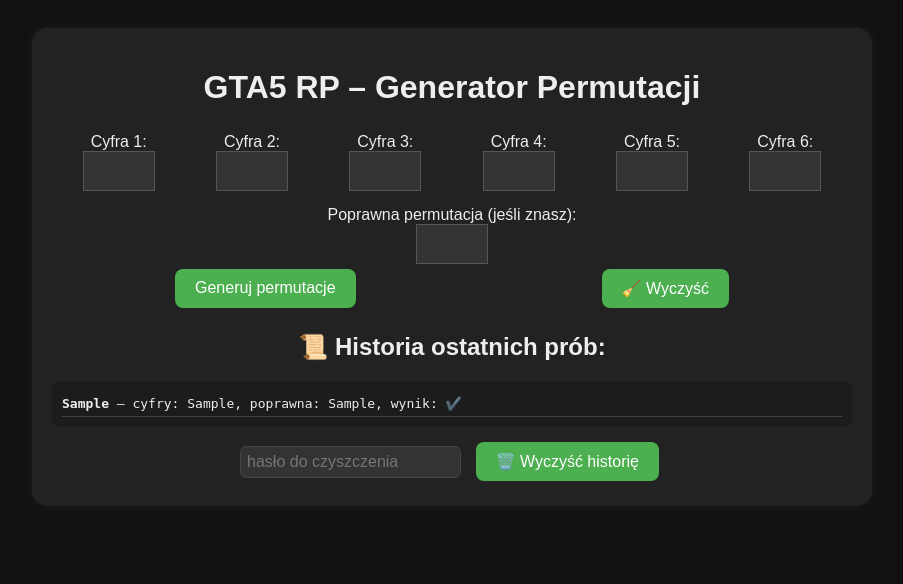
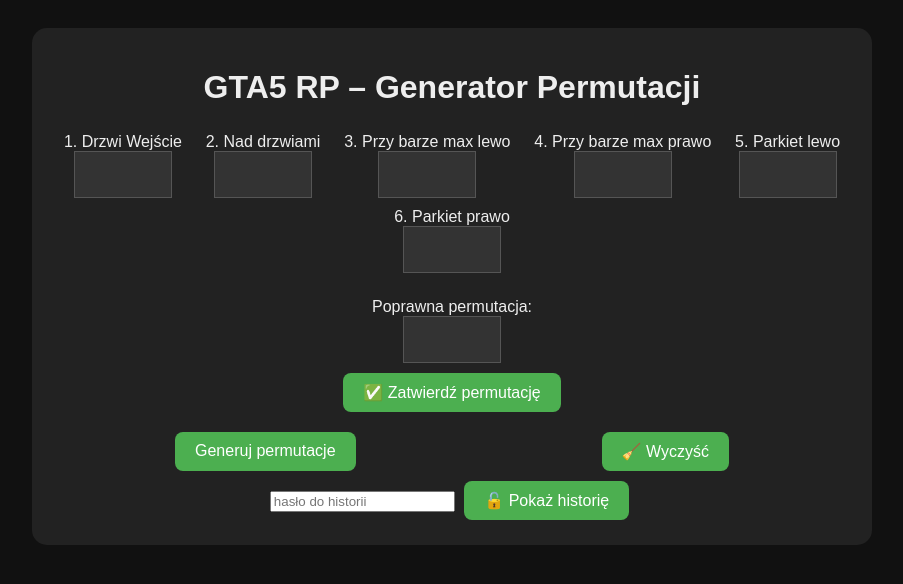
Before and after one commit to HuraganHakier/permutacjeklub, a Flask app: page / in a window 1280 px wide. Shown: the top 584 px of the page, without its empty margins (188-1091 px from the left). Run offline with Flask 3, Linux system fonts and the light colour scheme; tables that the repository leaves empty hold one stand-in row (values such as "Sample post").

Commit message:
Add files via upload

```diff
--- a/app.py
+++ b/app.py
@@ -6,7 +6,7 @@
 
 app = Flask(__name__)
 DB_FILE = "baza.db"
-HISTORY_PASSWORD = "napad123"  # hasło do czyszczenia historii
+HISTORY_PASSWORD = "napad123"
 
 def init_db():
     if not os.path.exists(DB_FILE):
@@ -15,7 +15,12 @@
                 CREATE TABLE historia (
                     id INTEGER PRIMARY KEY AUTOINCREMENT,
                     czas TEXT,
-                    cyfry TEXT,
+                    drzwi_wejscie TEXT,
+                    nad_drzwiami TEXT,
+                    bar_lewo TEXT,
+                    bar_prawo TEXT,
+                    parkiet_lewo TEXT,
+                    parkiet_prawo TEXT,
                     poprawna TEXT,
                     trafione INTEGER
                 )
@@ -26,12 +31,24 @@
     wynik = []
     liczba_perm = 0
     error = None
+    komunikat = ""
     poprawna = ""
     trafione = False
-    komunikat = ""
-    cyfry_input = ["", "", "", "", "", ""]
+    miejsca = {
+        "drzwi_wejscie": "",
+        "nad_drzwiami": "",
+        "bar_lewo": "",
+        "bar_prawo": "",
+        "parkiet_lewo": "",
+        "parkiet_prawo": ""
+    }
 
     if request.method == "POST":
+        if "clear" in request.form:
+            return render_template("index.html", wynik=[], liczba_perm=0, error=None,
+                                   miejsca=miejsca, poprawna="", trafione=False,
+                                   historia=fetch_history(), komunikat="")
+
         if "clearhistory" in request.form:
             podane_haslo = request.form.get("clearpassword", "")
             if podane_haslo == HISTORY_PASSWORD:
@@ -41,40 +58,48 @@
             else:
                 komunikat = "Błędne hasło do usunięcia historii ❌"
 
-        elif "clear" in request.form:
-            return render_template("index.html", wynik=[], liczba_perm=0, error=None,
-                                   cyfry_input=[""]*6, poprawna="", trafione=False,
-                                   historia=fetch_history(), komunikat="")
-
-        else:
-            cyfry_input = [request.form.get(f"cyfra{i}", "") for i in range(6)]
+        elif "zatwierdz" in request.form:
+            for key in miejsca:
+                miejsca[key] = request.form.get(key, "")
             poprawna = request.form.get("poprawna", "")
-            cyfry = ''.join(cyfry_input)
-
-            if len(cyfry) != 6 or not cyfry.isdigit():
-                error = "Wprowadź dokładnie 6 cyfr (po jednej w każdym polu)."
-            elif poprawna and (not poprawna.isdigit() or len(poprawna) != 6):
-                error = "Poprawna permutacja musi składać się z dokładnie 6 cyfr."
+            cyfry = ''.join(miejsca.values())
+            if len(poprawna) != 6 or not poprawna.isdigit():
+                error = "Poprawna permutacja musi mieć dokładnie 6 cyfr."
             else:
                 perms = sorted(set(permutations(cyfry)))
                 wynik = [''.join(p) for p in perms]
-
                 liczba_perm = len(wynik)
                 if poprawna in wynik:
                     trafione = True
-
                 with sqlite3.connect(DB_FILE) as conn:
-                    conn.execute("INSERT INTO historia (czas, cyfry, poprawna, trafione) VALUES (?, ?, ?, ?)",
-                                 (datetime.now().strftime('%Y-%m-%d %H:%M:%S'), cyfry, poprawna, int(trafione)))
+                    conn.execute("""
+                        INSERT INTO historia (czas, drzwi_wejscie, nad_drzwiami, bar_lewo, bar_prawo, parkiet_lewo, parkiet_prawo, poprawna, trafione)
+                        VALUES (?, ?, ?, ?, ?, ?, ?, ?, ?)
+                    """, (datetime.now().strftime('%Y-%m-%d %H:%M:%S'),
+                          miejsca["drzwi_wejscie"], miejsca["nad_drzwiami"],
+                          miejsca["bar_lewo"], miejsca["bar_prawo"],
+                          miejsca["parkiet_lewo"], miejsca["parkiet_prawo"],
+                          poprawna, int(trafione)))
+                komunikat = "Permutacja została zapisana ✅"
+        else:
+            for key in miejsca:
+                miejsca[key] = request.form.get(key, "")
+            cyfry = ''.join(miejsca.values())
+            if len(cyfry) != 6 or not cyfry.isdigit():
+                error = "Wprowadź dokładnie 6 cyfr – po jednej w każdym miejscu."
+            else:
+                perms = sorted(set(permutations(cyfry)))
+                wynik = [''.join(p) for p in perms]
+                liczba_perm = len(wynik)
 
     return render_template("index.html", wynik=wynik, liczba_perm=liczba_perm, error=error,
-                           cyfry_input=cyfry_input, poprawna=poprawna, trafione=trafione,
+                           miejsca=miejsca, poprawna=poprawna, trafione=trafione,
                            historia=fetch_history(), komunikat=komunikat)
 
 def fetch_history():
     with sqlite3.connect(DB_FILE) as conn:
         cursor = conn.cursor()
-        cursor.execute("SELECT czas, cyfry, poprawna, trafione FROM historia ORDER BY id DESC LIMIT 10")
+        cursor.execute("SELECT czas, drzwi_wejscie, nad_drzwiami, bar_lewo, bar_prawo, parkiet_lewo, parkiet_prawo, poprawna, trafione FROM historia ORDER BY id DESC LIMIT 10")
         return cursor.fetchall()
 
 if __name__ == "__main__":
--- a/static/style.css
+++ b/static/style.css
@@ -12,13 +12,11 @@
     background: #222;
     padding: 20px;
     border-radius: 15px;
-    box-shadow: 0 0 15px rgba(255,255,255,0.05);
 }
 .cyfry-form {
     display: flex;
     justify-content: space-around;
     flex-wrap: wrap;
-    margin-bottom: 20px;
 }
 .cyfra-blok {
     display: flex;
@@ -27,10 +25,10 @@
     margin: 5px;
 }
 .cyfra-blok input, .poprawna-blok input {
-    font-size: 1.5em;
-    width: 60px;
+    font-size: 1.6em;
+    width: 80px;
     text-align: center;
-    padding: 5px;
+    padding: 8px;
     background: #333;
     color: #eee;
     border: 1px solid #555;
@@ -40,6 +38,9 @@
     flex-direction: column;
     align-items: center;
     width: 100%;
+    margin: 20px 0 10px 0;
+}
+.poprawna-blok button {
     margin-top: 10px;
 }
 button {
@@ -51,9 +52,6 @@
     border-radius: 8px;
     cursor: pointer;
     margin: 5px;
-}
-button:hover {
-    background-color: #388E3C;
 }
 .wynik {
     margin-top: 20px;
--- a/templates/index.html
+++ b/templates/index.html
@@ -4,20 +4,34 @@
     <meta charset="UTF-8">
     <title>Permutacje GTA5 RP</title>
     <link rel="stylesheet" href="/static/style.css">
+    <style>
+        #historiaSekcja {
+            display: none;
+            margin-top: 20px;
+        }
+    </style>
 </head>
 <body class="dark">
 <div class="container">
     <h1>GTA5 RP – Generator Permutacji</h1>
     <form method="POST" class="cyfry-form">
-            {% for i in range(6) %}
+        {% for key, label in {
+            'drzwi_wejscie':'1. Drzwi Wejście',
+            'nad_drzwiami':'2. Nad drzwiami',
+            'bar_lewo':'3. Przy barze max lewo',
+            'bar_prawo':'4. Przy barze max prawo',
+            'parkiet_lewo':'5. Parkiet lewo',
+            'parkiet_prawo':'6. Parkiet prawo'
+        }.items() %}
         <div class="cyfra-blok">
-                    <label>Cyfra {{ i+1 }}:</label>
-                    <input type="text" name="cyfra{{ i }}" maxlength="1" pattern="[0-9]" value="{{ cyfry_input[i] }}" required>
+            <label>{{ label }}</label>
+            <input type="text" name="{{ key }}" maxlength="1" pattern="[0-9]" value="{{ miejsca[key] }}" required>
         </div>
         {% endfor %}
         <div class="poprawna-blok">
-                <label>Poprawna permutacja (jeśli znasz):</label>
+            <label>Poprawna permutacja:</label>
             <input type="text" name="poprawna" maxlength="6" pattern="[0-9]{6}" value="{{ poprawna }}">
+            <button type="submit" name="zatwierdz" value="1">✅ Zatwierdź permutację</button>
         </div>
         <button type="submit">Generuj permutacje</button>
         <button type="submit" name="clear" value="1">🧹 Wyczyść</button>
@@ -32,10 +46,6 @@
 
     {% if wynik %}
         <h2>Znaleziono {{ liczba_perm }} permutacji:</h2>
-            {% if poprawna %}
-                <p><strong>Poprawna permutacja:</strong> {{ poprawna }} – {% if trafione %}<span style="color:lightgreen;">✔️ znaleziona</span>{% else %}<span style="color:red;">❌ brak</span>{% endif %}</p>
-            {% endif %}
-            <button onclick="pobierz()">📄 Pobierz TXT</button>
         <div class="wynik">
             {% for perm in wynik %}
                 <div class="perm">{{ perm }}</div>
@@ -44,13 +54,18 @@
     {% endif %}
 
     {% if historia %}
+        <div id="histUnlock">
+            <input type="password" id="histHaslo" placeholder="hasło do historii">
+            <button onclick="pokazHistorie()">🔓 Pokaż historię</button>
+        </div>
+        <div id="historiaSekcja">
             <h2>📜 Historia ostatnich prób:</h2>
             <div class="historia-box">
                 {% for h in historia %}
                     <div class="hist-entry">
-                        <strong>{{ h[0] }}</strong> – cyfry: <code>{{ h[1] }}</code>,
-                        poprawna: <code>{{ h[2] or '-' }}</code>,
-                        wynik: {% if h[3] %}<span style="color:lightgreen;">✔️</span>{% else %}<span style="color:red;">❌</span>{% endif %}
+                        <strong>{{ h[0] }}</strong> – <code>{{ h[1] }}</code>,
+                        poprawna: <code>{{ h[2] or '-' }}</code>
+                        {% if h[3] %}<span style="color:lightgreen;">✔️</span>{% else %}<span style="color:red;">❌</span>{% endif %}
                     </div>
                 {% endfor %}
             </div>
@@ -58,18 +73,19 @@
                 <input type="password" name="clearpassword" placeholder="hasło do czyszczenia" required>
                 <button type="submit" name="clearhistory" value="1">🗑️ Wyczyść historię</button>
             </form>
+        </div>
     {% endif %}
 </div>
 
 <script>
-function pobierz() {
-    const cyfry = [...document.querySelectorAll('.cyfra-blok input')].map(input => input.value).join('');
-    const tekst = document.querySelector(".wynik")?.innerText || "";
-    const blob = new Blob([tekst], { type: "text/plain" });
-    const link = document.createElement("a");
-    link.download = "permutacje_" + cyfry + ".txt";
-    link.href = URL.createObjectURL(blob);
-    link.click();
+function pokazHistorie() {
+    const haslo = document.getElementById("histHaslo").value;
+    if (haslo === "napad123") {
+        document.getElementById("historiaSekcja").style.display = "block";
+        document.getElementById("histUnlock").style.display = "none";
+    } else {
+        alert("Błędne hasło!");
+    }
 }
 </script>
 </body>
```
Lines whose indentation alone changed are shown as unchanged.
